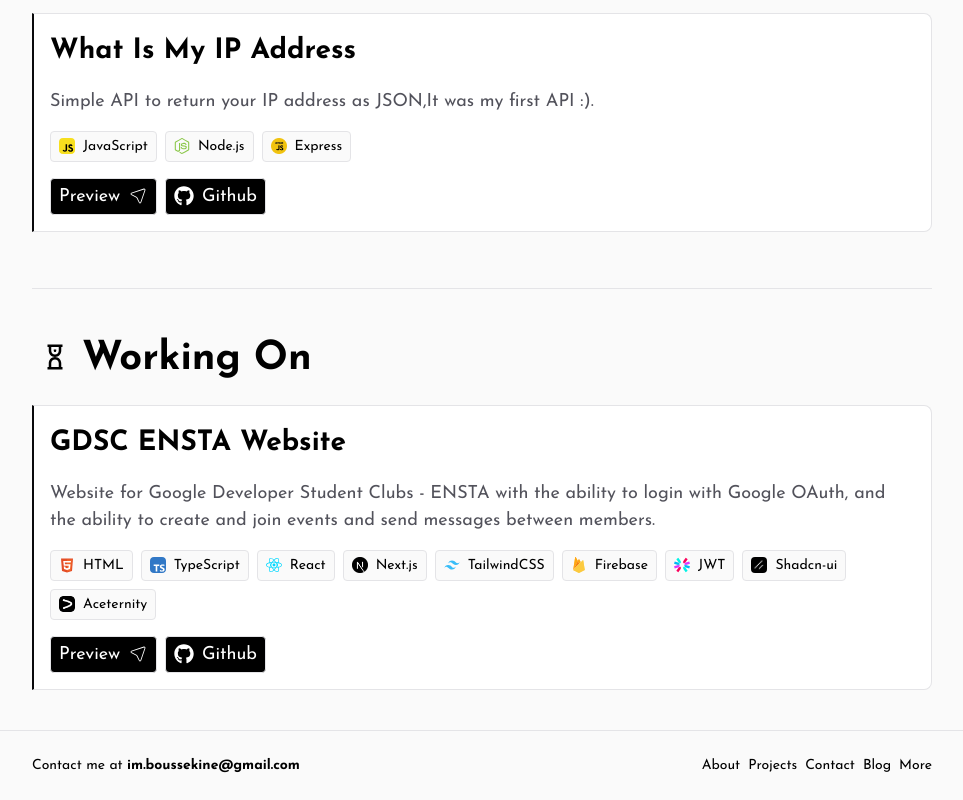
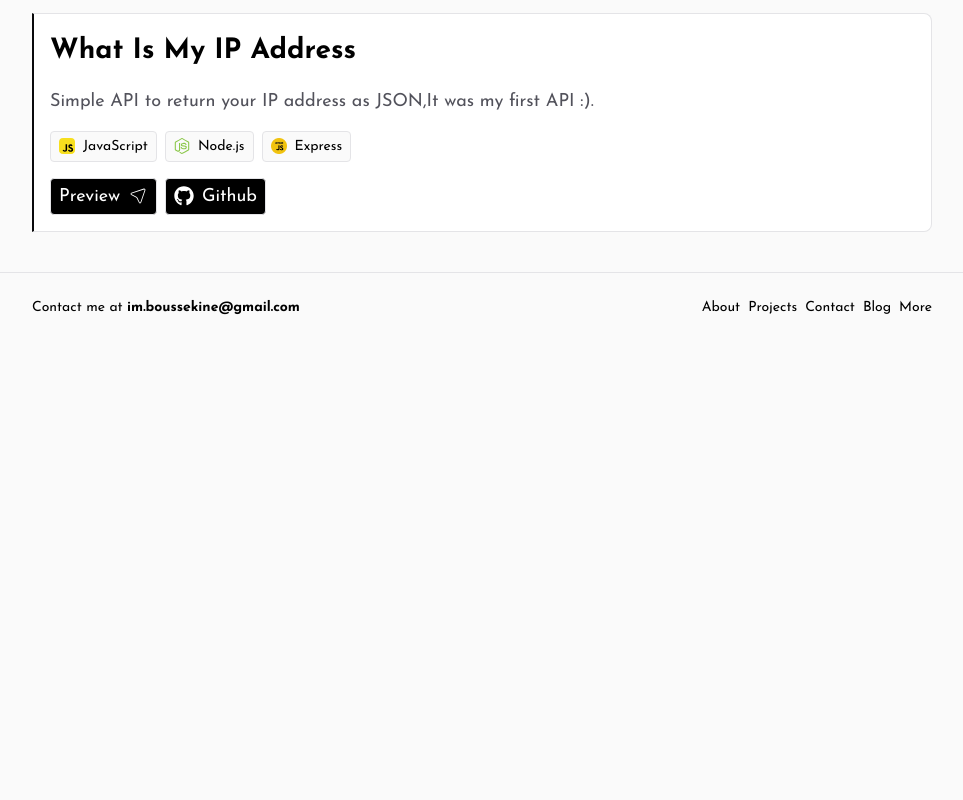
Before and after one commit to 1sma31L/Portfolio, a Next.js app: page /projects in a window 1280 px wide. Shown: the part 2217-3017 px from the top of the page, without its empty margins (158-1121 px from the left). After the commit the page ends 2559 px from the top, so only its background shows below. Built offline with nearby package versions, Linux system fonts and the light colour scheme.

Commit message:
refactor: optimize upcoming projects rendering and enhance metadata handling for better performance and scalability

```diff
--- a/src/app/(home)/projects/page.tsx
+++ b/src/app/(home)/projects/page.tsx
@@ -33,10 +33,14 @@ function Projects() {
 						/>
 					))}
 				</div>
+				{upcomingProjects.length > 0 && (
+					<>
 						<hr className="my-10" />
 						<div className="flex gap-3 items-center px-2">
 							<CgSandClock className="text-xl md:text-3xl mb-1" />
-					<h1 className="text-[30px] md:text-[40px] font-bold">Working On</h1>
+							<h1 className="text-[30px] md:text-[40px] font-bold">
+								Working On
+							</h1>
 						</div>
 						<div className="flex flex-col gap-2 py-4">
 							{upcomingProjects.map((project) => (
@@ -50,6 +54,8 @@ function Projects() {
 								/>
 							))}
 						</div>
+					</>
+				)}
 			</main>
 		</AnimatedDiv>
 	);
--- a/src/app/blog/category/[category]/page.tsx
+++ b/src/app/blog/category/[category]/page.tsx
@@ -9,12 +9,14 @@ import fs from "fs";
 import matter from "gray-matter";
 import { postsDirectory } from "@/constants";
 
+type tParams = Promise<{ category: string }>;
+
 export async function generateMetadata({
 	params,
 }: {
-	params: { category: string };
+	params: tParams;
 }): Promise<Metadata> {
-	const category = Capitalize(params.category.split("-").join(" "));
+	const category = Capitalize((await params).category.split("-").join(" "));
 
 	return {
 		title: `${category}${
@@ -65,13 +67,9 @@ async function getPostsByCategory(category: string) {
 	return filteredPosts;
 }
 
-export default async function Tag({
-	params,
-}: {
-	params: { category: string };
-}) {
-	const oldCategory = params.category;
-	const category = Capitalize(params.category.split("-").join(" "));
+export default async function Tag({ params }: { params: tParams }) {
+	const oldCategory = (await params).category;
+	const category = Capitalize((await params).category.split("-").join(" "));
 	const posts = await getPostsByCategory(category);
 	return (
 		<AnimatedDiv id={2}>
--- a/src/app/blog/post/[slug]/page.tsx
+++ b/src/app/blog/post/[slug]/page.tsx
@@ -16,16 +16,14 @@ import { notFound } from "next/navigation";
 import path from "path";
 import { postsDirectory } from "@/constants";
 
-type PostProps = {
-	params: {
-		slug: string;
-	};
-};
+type PostProps = Promise<{ slug: string }>;
 
 export async function generateMetadata({
 	params,
-}: PostProps): Promise<Metadata> {
-	const { slug } = params;
+}: {
+	params: PostProps;
+}): Promise<Metadata> {
+	const { slug } = await params;
 	const { frontMatter } = await getPostData(slug);
 	return {
 		title: `${frontMatter.title} | Blog`,
@@ -85,8 +83,8 @@ function getSuggestedPosts(slug: string) {
 	return suggestedPosts;
 }
 
-export default async function BlogPost({ params }: PostProps) {
-	const { slug } = params;
+export default async function BlogPost({ params }: { params: PostProps }) {
+	const { slug } = await params;
 	const { frontMatter, content } = await getPostData(slug);
 	const suggestedPosts = getSuggestedPosts(slug);
 	return (
--- a/src/app/blog/tag/[tag]/page.tsx
+++ b/src/app/blog/tag/[tag]/page.tsx
@@ -10,12 +10,14 @@ import matter from "gray-matter";
 import path from "path";
 import { postsDirectory } from "@/constants";
 
+type TagProps = Promise<{ tag: string }>;
+
 export async function generateMetadata({
 	params,
 }: {
-	params: { tag: string };
+	params: TagProps;
 }): Promise<Metadata> {
-	const tag = Capitalize(params.tag.split("-").join(" "));
+	const tag = Capitalize((await params).tag.split("-").join(" "));
 
 	return {
 		title: `${tag}${
@@ -63,9 +65,9 @@ async function getPostsByTag(tag: string) {
 	return filteredPosts;
 }
 
-export default async function Tag({ params }: { params: { tag: string } }) {
-	const oldTag = params.tag;
-	const tag = Capitalize(params.tag.split("-").join(" "));
+export default async function Tag({ params }: { params: TagProps }) {
+	const oldTag = (await params).tag;
+	const tag = Capitalize((await params).tag.split("-").join(" "));
 	const posts = await getPostsByTag(tag);
 	return (
 		<AnimatedDiv id={2}>
--- a/src/app/more/music/[id]/page.tsx
+++ b/src/app/more/music/[id]/page.tsx
@@ -12,19 +12,21 @@ import { Metadata } from "next";
 import SongLink from "@/components/MusicCard";
 import { TSong } from "@/types/types";
 
+type SongProps = Promise<{ id: string }>;
+
 export async function generateMetadata({
 	params,
 }: {
-	params: { id: string };
+	params: SongProps;
 }): Promise<Metadata> {
-	const playlistInfo = await spotify.getPlaylistInfo(params.id);
+	const playlistInfo = await spotify.getPlaylistInfo((await params).id);
 	return {
 		title: playlistInfo.name + " | Music",
 		description: playlistInfo.description,
 	};
 }
 
-export default function Page({ params }: { params: { id: string } }) {
+export default function Page({ params }: { params: SongProps }) {
 	return (
 		<Suspense fallback={<Loading />}>
 			<PlaylistContent params={params} />
@@ -32,11 +34,11 @@ export default function Page({ params }: { params: { id: string } }) {
 	);
 }
 
-async function PlaylistContent({ params }: { params: { id: string } }) {
-	const songs = await spotify.getPlaylistItems(params.id);
-	const playlistInfo = await spotify.getPlaylistInfo(params.id);
+async function PlaylistContent({ params }: { params: SongProps }) {
+	const songs = await spotify.getPlaylistItems((await params).id);
+	const playlistInfo = await spotify.getPlaylistInfo((await params).id);
 	const playlistName = playlistInfo.name;
-	const playlistImages = await spotify.getPlaylistCoverImage(params.id);
+	const playlistImages = await spotify.getPlaylistCoverImage((await params).id);
 	const playlistID = playlistInfo.id;
 
 	return (
--- a/src/components/ProjectCard.tsx
+++ b/src/components/ProjectCard.tsx
@@ -15,7 +15,7 @@ function ProjectCard({
 	description: string;
 	techStack: string[];
 	previewLink: string;
-	githubLink: string;
+	githubLink?: string;
 }) {
 	return (
 		<div className="flex flex-col gap-4 p-4 border border-l-zinc-950 dark:border-l-zinc-100 border-l-2 rounded-r-lg bg-white dark:bg-black">
--- a/src/components/ui/theme-provider.tsx
+++ b/src/components/ui/theme-provider.tsx
@@ -1,9 +1,12 @@
 "use client";
 
 import * as React from "react";
+
 import { ThemeProvider as NextThemesProvider } from "next-themes";
-import { type ThemeProviderProps } from "next-themes/dist/types";
 
-export function ThemeProvider({ children, ...props }: ThemeProviderProps) {
+export function ThemeProvider({
+	children,
+	...props
+}: React.ComponentProps<typeof NextThemesProvider>) {
 	return <NextThemesProvider {...props}>{children}</NextThemesProvider>;
 }
--- a/src/data/icons.ts
+++ b/src/data/icons.ts
@@ -19,5 +19,6 @@ const Icons: {
 	React: "/icons/React.svg",
 	CSS: "/icons/CSS.webp",
 	JWT: "/icons/JWT.svg",
+	Supabase: "/icons/Supabase.png",
 };
 export default Icons;
--- a/src/data/projects.ts
+++ b/src/data/projects.ts
@@ -4,10 +4,10 @@ const projects: {
 	description: string;
 	techStack: string[];
 	previewLink: string;
-	githubLink: string;
+	githubLink?: string;
 }[] = [
 	{
-		id: 0,
+		id: 1,
 		title: "Portfolio",
 		description:
 			"My previous portfolio website that I made using React, TailwindCSS and Next.js.",
@@ -25,8 +25,8 @@ const projects: {
 		githubLink: "https://github.com/1sma31L/old-portfolio",
 	},
 	{
-		id: 1,
-		title: "What is trending ? ",
+		id: 2,
+		title: "What is trending ?",
 		description:
 			"Simple website to check what are the trending Movies, TV Shows and Anime.",
 		techStack: [
@@ -43,7 +43,7 @@ const projects: {
 		githubLink: "https://github.com/1sma31L/whats-trending",
 	},
 	{
-		id: 2,
+		id: 3,
 		title: "Anonymous Message Sender",
 		description:
 			"Simple webpage made using React and Firebase to send anonymous messages.",
@@ -59,7 +59,7 @@ const projects: {
 		githubLink: "https://github.com/1sma31L/ngl",
 	},
 	{
-		id: 3,
+		id: 4,
 		title: "Courses API",
 		description:
 			"Simple API to get information about courses, and the ability to login/signin/logout using JWT",
@@ -75,7 +75,7 @@ const projects: {
 		githubLink: "https://github.com/1sma31L/backend-app",
 	},
 	{
-		id: 4,
+		id: 5,
 		title: "ENSTA Website",
 		description:
 			"A website I made using React and TailwindCSS to share information and FAQs for newly graduated Bachelor’s.",
@@ -84,7 +84,7 @@ const projects: {
 		githubLink: "https://github.com/1sma31L/ensta",
 	},
 	{
-		id: 5,
+		id: 6,
 		title: "Tic-Tac-Toe Game",
 		description: "Simple Tic-Tac-Toe game implemented in React.",
 		techStack: ["HTML", "JavaScript", "TailwindCSS", "React"],
@@ -92,7 +92,7 @@ const projects: {
 		githubLink: "https://github.com/1sma31l/tictactoe-game",
 	},
 	{
-		id: 6,
+		id: 7,
 		title: "To-Do App",
 		description: "Simple To-Do App made using vanilla JavaScript and CSS.",
 		techStack: ["HTML", "CSS", "JavaScript"],
@@ -100,7 +100,7 @@ const projects: {
 		githubLink: "https://github.com/1sma31l/TODO-app",
 	},
 	{
-		id: 6,
+		id: 8,
 		title: "Muisc Player",
 		description:
 			"Simple Music Player made using vanilla JavaScript and CSS that playes only one song 'Where Is My Mind?'.",
@@ -109,7 +109,7 @@ const projects: {
 		githubLink: "https://github.com/1sma31l/Music-player",
 	},
 	{
-		id: 7,
+		id: 9,
 		title: "What Is My IP Address",
 		description:
 			"Simple API to return your IP address as JSON,It was my first API :).",
--- a/src/data/upcoming-projects.ts
+++ b/src/data/upcoming-projects.ts
@@ -6,24 +6,24 @@ const upcomingProjects: {
 	previewLink: string;
 	githubLink: string;
 }[] = [
-	{
-		id: 0,
-		title: "GDSC ENSTA Website",
-		description:
-			"Website for Google Developer Student Clubs - ENSTA with the ability to login with Google OAuth, and the ability to create and join events and send messages between members.",
-		techStack: [
-			"HTML",
-			"TypeScript",
-			"React",
-			"Next.js",
-			"TailwindCSS",
-			"Firebase",
-			"JWT",
-			"Shadcn-ui",
-			"Aceternity",
-		],
-		previewLink: "https://www.gdscensta.tech",
-		githubLink: "https://github.com/1sma31L/gdsc-ensta",
-	},
+	// {
+	// 	id: 0,
+	// 	title: "GDSC ENSTA Website",
+	// 	description:
+	// 		"Website for Google Developer Student Clubs - ENSTA with the ability to login with Google OAuth, and the ability to create and join events and send messages between members.",
+	// 	techStack: [
+	// 		"HTML",
+	// 		"TypeScript",
+	// 		"React",
+	// 		"Next.js",
+	// 		"TailwindCSS",
+	// 		"Firebase",
+	// 		"JWT",
+	// 		"Shadcn-ui",
+	// 		"Aceternity",
+	// 	],
+	// 	previewLink: "https://www.gdscensta.tech",
+	// 	githubLink: "https://github.com/1sma31L/gdsc-ensta",
+	// },
 ];
 export default upcomingProjects;
```
Also changed, not shown: public/icons/Supabase.png (added). Lines whose indentation alone changed are shown as unchanged.
